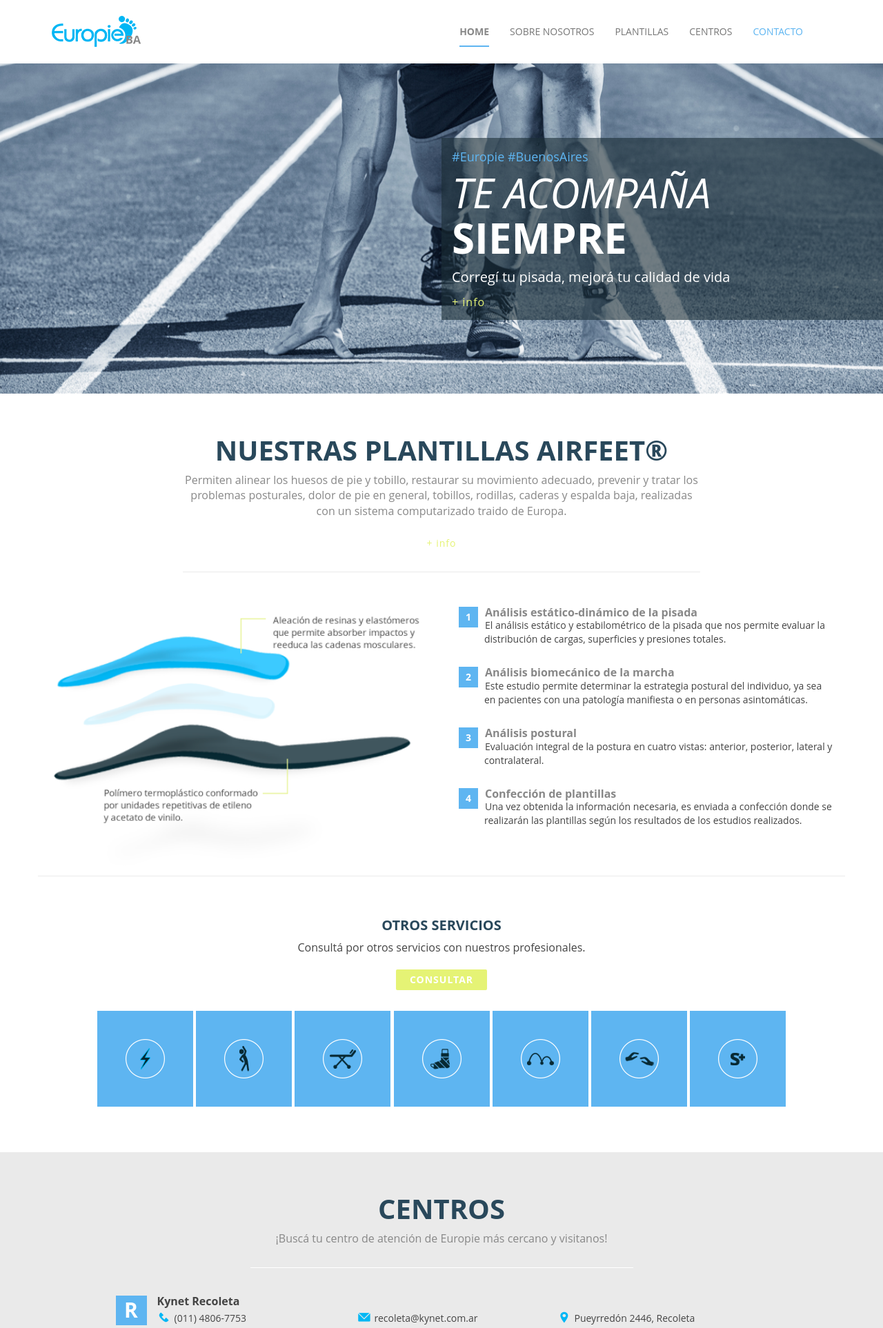
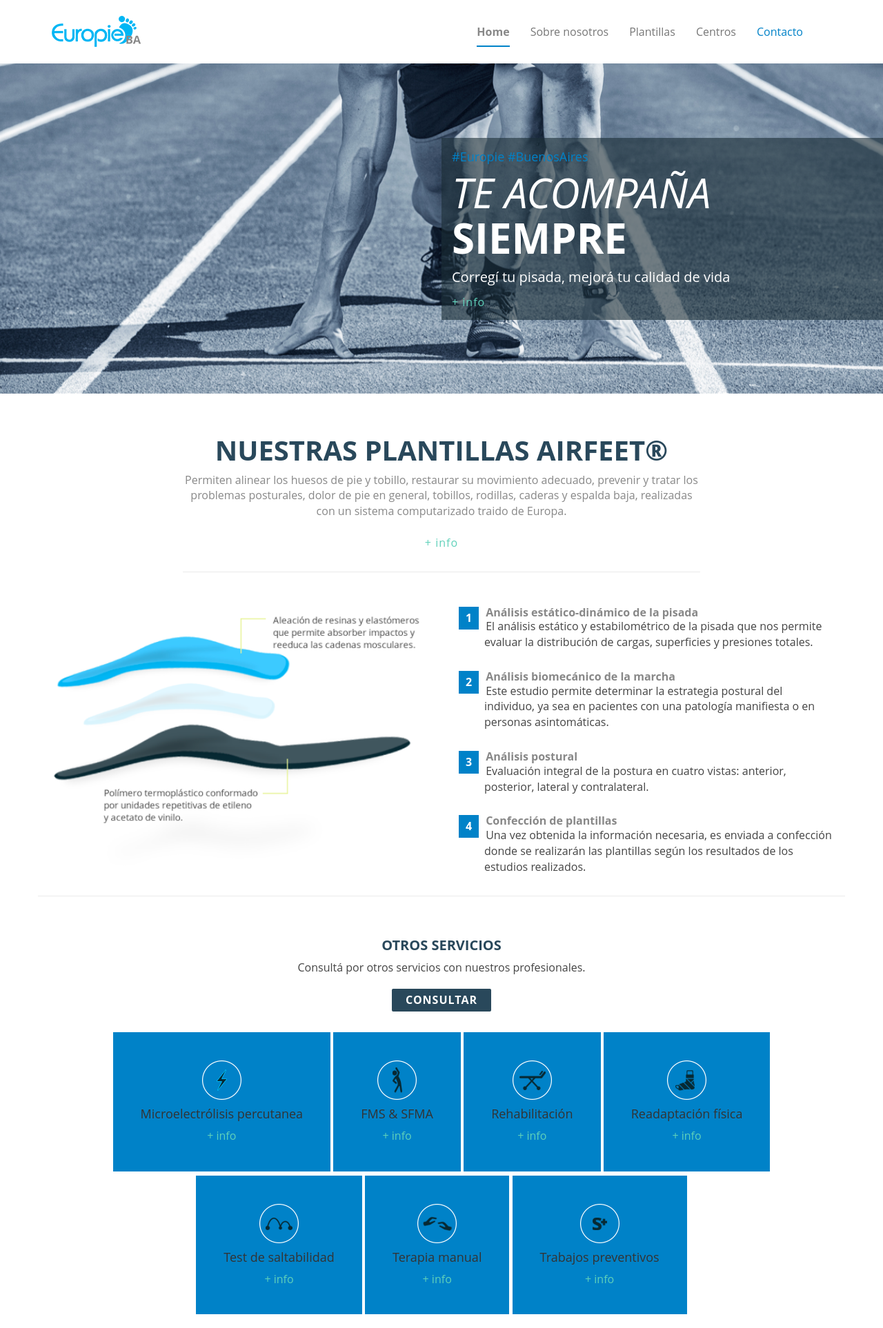
Before and after one commit to sportesi/europiebsas, a PHP site: page / in a window 1280 px wide. Shown: the top 1926 px of the page at 69% size. Run offline with PHP 8.4, Linux system fonts and the light colour scheme; style sheets or scripts are compiled from the project's sources; some libraries are stand-ins or nearby versions.

Commit message:
Cambios en css

```diff
--- a/sass/style.scss
+++ b/sass/style.scss
@@ -5,11 +5,11 @@ $white:#ffffff;
 $black:#000000;
 
 /*Azules*/
-$cyan:#5eb5f1;
+$cyan:#0082C8;
 $petroleum:#29485b;
 
 /*Verde*/
-$verde:#e5f375;
+$verde:#60D1BA;
 
 /*Gris*/
 $lightgrey:#eaeaea;
@@ -84,7 +84,7 @@ body {
 
 	a {
 		color:$verde;
-		font-size:14px;
+		font-size:16px;
 		letter-spacing: 1px;
 	}
 
@@ -159,8 +159,7 @@ header {
 	    	li {
 
 	    		a {
-	    			text-transform: uppercase;
-	 				font-size: 14px;
+	 				font-size: 16px;
 	    		}
 
 	    		a:hover {
@@ -462,7 +461,7 @@ header {
 
 						span {
 							color:$white;
-							font-size:14px;
+							font-size:16px;
 							font-weight: bold;
 							padding:5px 10px;
 							background-color:$cyan;
@@ -480,7 +479,7 @@ header {
 
 						p {
 							color:$mediumgrey;
-							font-size:14px;
+							font-size:16px;
 							margin-left:47px;
 						}
 					}
@@ -504,7 +503,7 @@ header {
 
 			.btn-europie {
 				color:$white;
-				font-size: 14px;
+				font-size: 16px;
 				font-weight: bold;
 				letter-spacing:1px;
 				text-transform:uppercase;
@@ -512,13 +511,13 @@ header {
 				margin-top:10px;
 				border-color:transparent;
 				border-radius:2px;
-				background-color:$verde;
+				background-color:$petroleum;
 				display: inline-block;
 
 			}
 
 			.btn-europie:hover {
-				background-color:$petroleum;
+				background-color:$verde;
 				text-decoration: none;
 			}
 
@@ -553,118 +552,9 @@ header {
 		    					position: relative;
 		    					float:left;
 
-		    					img {
-		    						display: block;
-		    						position: relative
+		    					a {
+		    						color:$verde;
 		    					}
-
-								.mascara {
-									padding: 5px;
-									background-color:$petroleum;
-									position: absolute;
-								    overflow: hidden;
-								    padding:5px;
-								    top: 0;
-								    left: 0;
-								    right:0;
-								    height: 100%;
-
-									h4 {
-										color:$white;
-										font-size:13px;
-										font-weight: bold;
-										text-transform: uppercase;
-										position:relative;
-										margin:45px 0 0;
-										line-height: 18px;
-									}
-
-									a {
-										color:$verde;
-										font-size:12px;
-										letter-spacing: 1px;
-										text-decoration: none;
-										position: relative;
-									}
-
-									a:hover {
-										font-weight: bold;
-										text-decoration: none;
-									}
-								}
-							}
-
-							.prod-first {
-								img {
-									-webkit-transition: all 0.2s linear;
-									-moz-transition: all 0.2s linear;
-									-o-transition: all 0.2s linear;
-									-ms-transition: all 0.2s linear;
-									transition: all 0.2s linear;
-								}
-
-								.mascara {
-									-ms-filter: "progid: DXImageTransform.Microsoft.Alpha(Opacity=0)";
-									filter: alpha(opacity=0);
-									opacity: 0;
-									background-color: $petroleum;
-									-webkit-transition: all 0.4s ease-in-out;
-									-moz-transition: all 0.4s ease-in-out;
-									-o-transition: all 0.4s ease-in-out;
-									-ms-transition: all 0.4s ease-in-out;
-									transition: all 0.4s ease-in-out;
-								}
-
-								h4 {
-									-ms-filter: "progid: DXImageTransform.Microsoft.Alpha(Opacity=0)";
-									filter: alpha(opacity=0);
-									opacity: 0;
-									-webkit-transition: all 0.2s ease-in-out;
-									-moz-transition: all 0.2s ease-in-out;
-									-o-transition: all 0.2s ease-in-out;
-									-ms-transition: all 0.2s ease-in-out;
-									transition: all 0.2s ease-in-out;
-								}
-
-								a {
-									-ms-filter: "progid: DXImageTransform.Microsoft.Alpha(Opacity=0)";
-									filter: alpha(opacity=0);
-									opacity: 0;
-									-webkit-transition: all 0.2s ease-in-out;
-									-moz-transition: all 0.2s ease-in-out;
-									-o-transition: all 0.2s ease-in-out;
-									-ms-transition: all 0.2s ease-in-out;
-									transition: all 0.2s ease-in-out;
-								}
-
-							}
-
-							.prod-first:hover img {
-								-webkit-transform: scale(1.1,1.1);
-								-moz-transform: scale(1.1,1.1);
-								-o-transform: scale(1.1,1.1);
-								-ms-transform: scale(1.1,1.1);
-								transform: scale(1.1,1.1);
-							}
-
-							.prod-first:hover .mascara {
-								-ms-filter: "progid: DXImageTransform.Microsoft.Alpha(Opacity=100)";
-								filter: alpha(opacity=100);
-								opacity: 1;
-							}
-
-							.prod-first:hover h4, .prod-first:hover a {
-							   -ms-filter: "progid: DXImageTransform.Microsoft.Alpha(Opacity=100)";
-							   filter: alpha(opacity=100);
-							   opacity: 1;
-							}
-
-							.prod-first:hover a.info {
-							   -webkit-transition-delay: 0.2s;
-							   -moz-transition-delay: 0.2s;
-							   -o-transition-delay: 0.2s;
-							   -ms-transition-delay: 0.2s;
-							   transition-delay: 0.2s;
 							}
 
 							@media (max-width:560px) {
@@ -747,7 +633,7 @@ header {
 					}
 
 					p {
-						font-size:14px;
+						font-size:16px;
 						color:$mediumgrey;
 						vertical-align: middle;
 						display: inline-block;
@@ -1137,20 +1023,20 @@ footer {
 
 	.btn-europie {
 		color:$white;
-		font-size: 14px;
+		font-size: 16px;
 		font-weight: bold;
 		letter-spacing:1px;
 		text-transform:uppercase;
 		padding:5px 20px;
 		border-color:transparent;
 		border-radius:2px;
-		background-color:$verde;
+		background-color:$petroleum;
 		display: inline-block;
 		margin-top:20px;
 	}
 
 	.btn-europie:hover {
-		background-color:$petroleum;
+		background-color:$verde;
 		text-decoration: none;
 	}
 
```
Also changed, not shown: other parts of sass/style.scss (+16 -20 lines).
